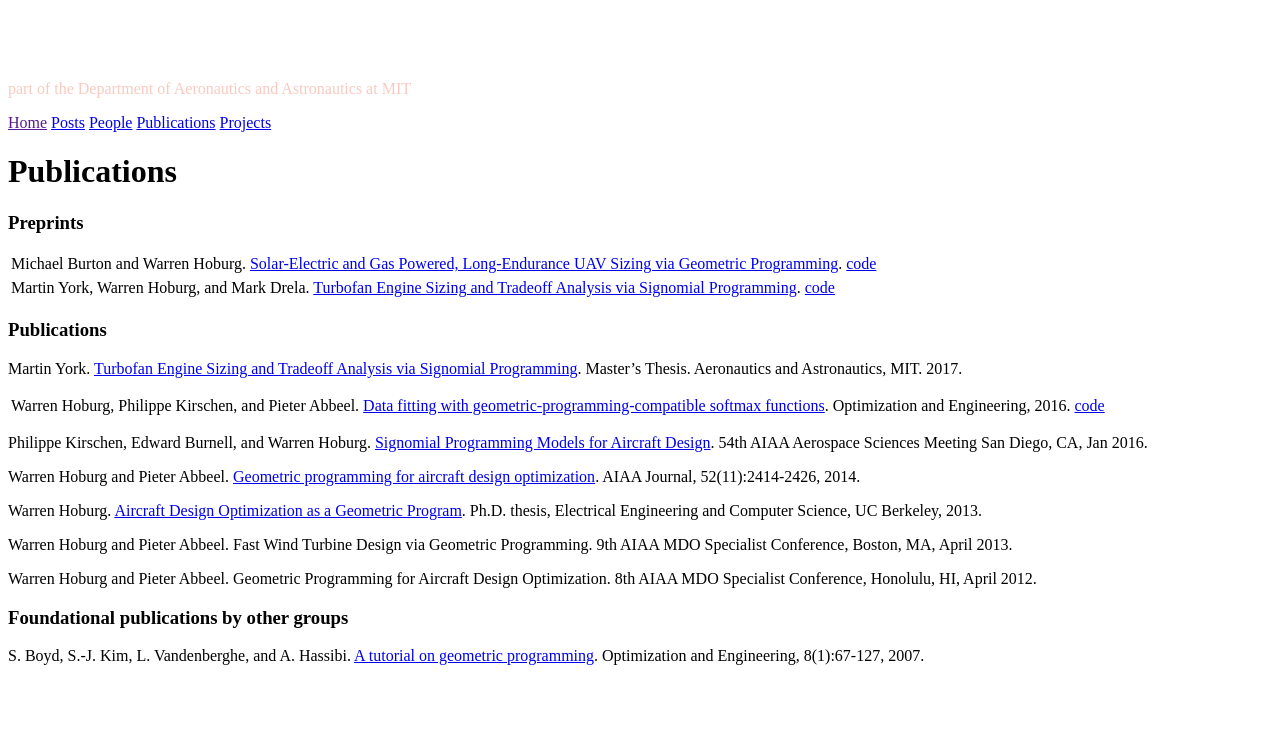
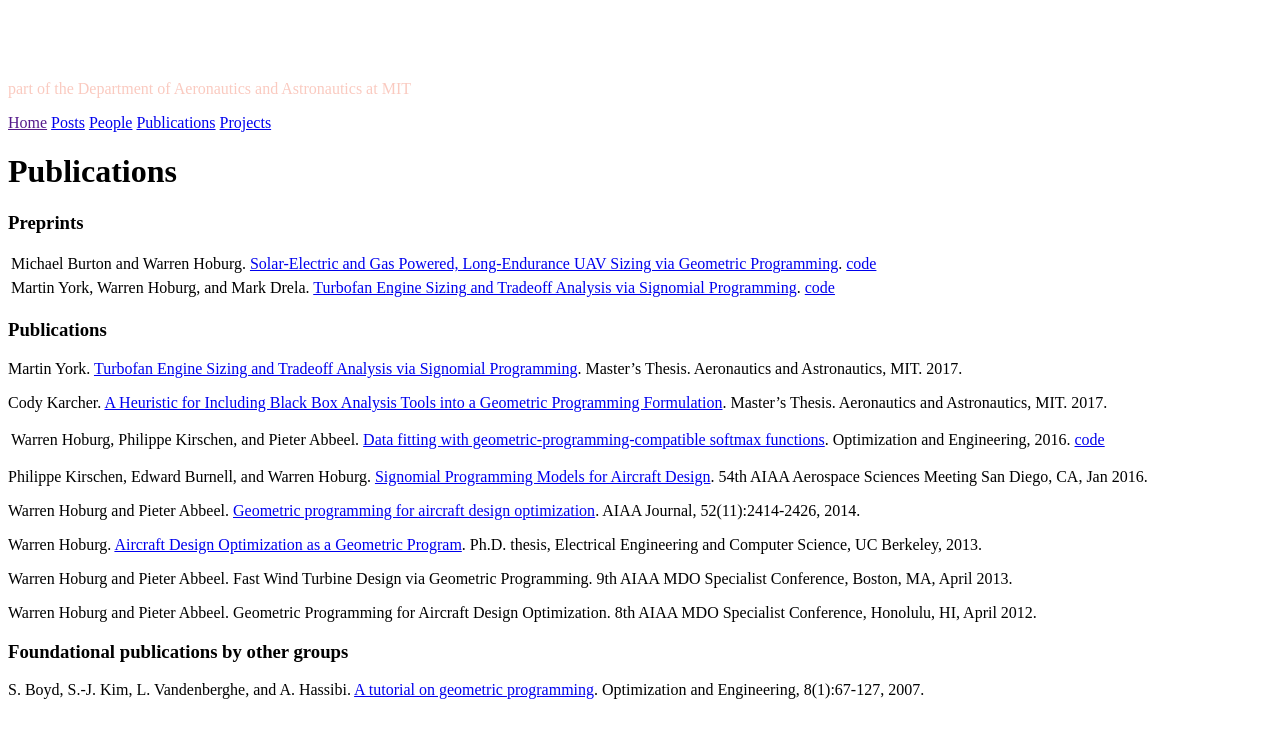
Before and after one commit to convexengineering/convexengineering.github.io, a Jekyll site: the page built from publications/index.md, in a window 1280 px wide. Shown: the top 738 px of the page. Built offline with Jekyll 4.4.1, drawn with Linux system fonts in a browser that asks for light colours.

Commit message:
Cody's thesis in publications and news, with correct links.

```diff
--- a/publications/index.md
+++ b/publications/index.md
@@ -11,8 +11,9 @@ Martin York, Warren Hoburg, and Mark Drela. [Turbofan Engine Sizing and Tradeoff
 
 ### Publications
 
+Martin York. [Turbofan Engine Sizing and Tradeoff Analysis via Signomial Programming](york_masters_thesis.pdf). Master's Thesis. Aeronautics and Astronautics, MIT. 2017.
 
-Martin York. [Turbofan Engine Sizing and Tradeoff Analysis via Signomial Programming](york_masters_thesis.pdf). Master's Thesis. Aeronautics and Astronautics, MIT. 2017.
+Cody Karcher. [A Heuristic for Including Black Box Analysis Tools into a Geometric Programming Formulation](karcher_masters_thesis.pdf). Master's Thesis. Aeronautics and Astronautics, MIT. 2017.
 
 Warren Hoburg, Philippe Kirschen, and Pieter Abbeel. [Data fitting with geometric-programming-compatible softmax functions](http://hoburg.mit.edu/publications/gpfitting.pdf). Optimization and Engineering, 2016. | [code](http://github.com/hoburg/gpfit)
 
```
